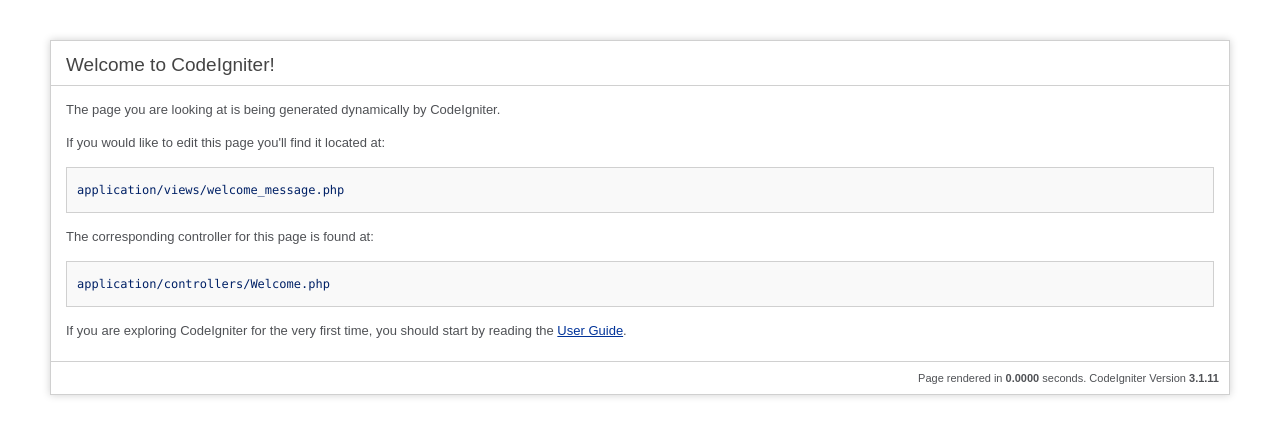
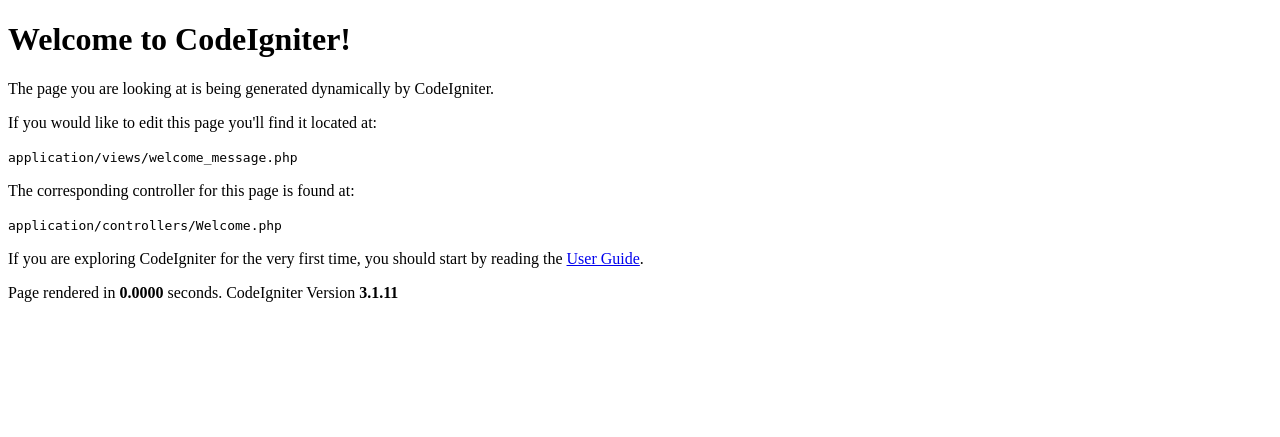
Before and after one commit to michelleisibach/hautbois, a CodeIgniter app: page /hautbois/index.php/welcome/index in a window 1280 px wide. Shown: the top 437 px of the page. Run offline with CodeIgniter, Linux system fonts and the light colour scheme.

Commit message:
created homeview

```diff
--- a/application/config/autoload.php
+++ b/application/config/autoload.php
@@ -89,7 +89,7 @@
 |
 |	$autoload['helper'] = array('url', 'file');
 */
-$autoload['helper'] = array();
+$autoload['helper'] = array('url', 'form', 'date');
 
 /*
 | -------------------------------------------------------------------
--- a/application/config/config.php
+++ b/application/config/config.php
@@ -23,7 +23,7 @@
 | a PHP script and you can easily do that on your own.
 |
 */
-$config['base_url'] = '';
+$config['base_url'] = 'http://127.0.0.1/hautbois/';
 
 /*
 |--------------------------------------------------------------------------
--- a/application/config/database.php
+++ b/application/config/database.php
@@ -76,7 +76,7 @@
 $db['default'] = array(
 	'dsn'	=> '',
 	'hostname' => 'localhost',
-	'username' => '',
+	'username' => 'root',
 	'password' => '',
 	'database' => '',
 	'dbdriver' => 'mysqli',
--- a/application/config/routes.php
+++ b/application/config/routes.php
@@ -49,6 +49,6 @@
 | Examples:	my-controller/index	-> my_controller/index
 |		my-controller/my-method	-> my_controller/my_method
 */
-$route['default_controller'] = 'welcome';
+$route['default_controller'] = 'HomeController';
 $route['404_override'] = '';
 $route['translate_uri_dashes'] = FALSE;
--- a/application/views/welcome_message.php
+++ b/application/views/welcome_message.php
@@ -6,64 +6,6 @@
 	<meta charset="utf-8">
 	<title>Welcome to CodeIgniter</title>
 
-	<style type="text/css">
-
-	::selection { background-color: #E13300; color: white; }
-	::-moz-selection { background-color: #E13300; color: white; }
-
-	body {
-		background-color: #fff;
-		margin: 40px;
-		font: 13px/20px normal Helvetica, Arial, sans-serif;
-		color: #4F5155;
-	}
-
-	a {
-		color: #003399;
-		background-color: transparent;
-		font-weight: normal;
-	}
-
-	h1 {
-		color: #444;
-		background-color: transparent;
-		border-bottom: 1px solid #D0D0D0;
-		font-size: 19px;
-		font-weight: normal;
-		margin: 0 0 14px 0;
-		padding: 14px 15px 10px 15px;
-	}
-
-	code {
-		font-family: Consolas, Monaco, Courier New, Courier, monospace;
-		font-size: 12px;
-		background-color: #f9f9f9;
-		border: 1px solid #D0D0D0;
-		color: #002166;
-		display: block;
-		margin: 14px 0 14px 0;
-		padding: 12px 10px 12px 10px;
-	}
-
-	#body {
-		margin: 0 15px 0 15px;
-	}
-
-	p.footer {
-		text-align: right;
-		font-size: 11px;
-		border-top: 1px solid #D0D0D0;
-		line-height: 32px;
-		padding: 0 10px 0 10px;
-		margin: 20px 0 0 0;
-	}
-
-	#container {
-		margin: 10px;
-		border: 1px solid #D0D0D0;
-		box-shadow: 0 0 8px #D0D0D0;
-	}
-	</style>
 </head>
 <body>
 
```
Also changed, not shown: application/controllers/HomeController.php (added, +9 -0 lines), application/views/homeView.php (added, +14 -0 lines), application/models/Home_model.php (added).
